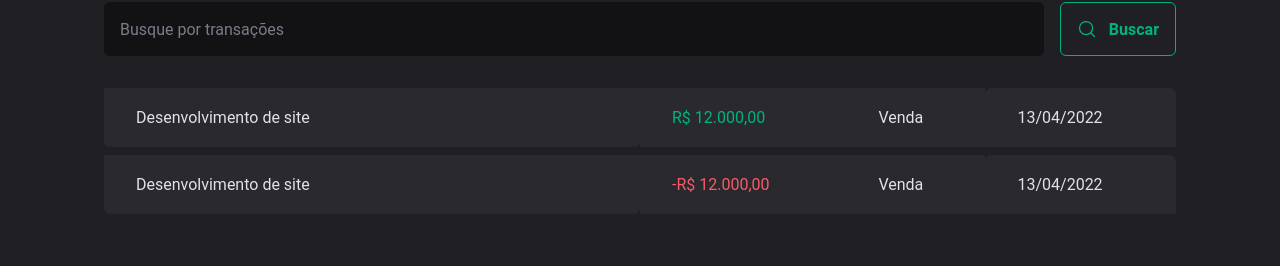
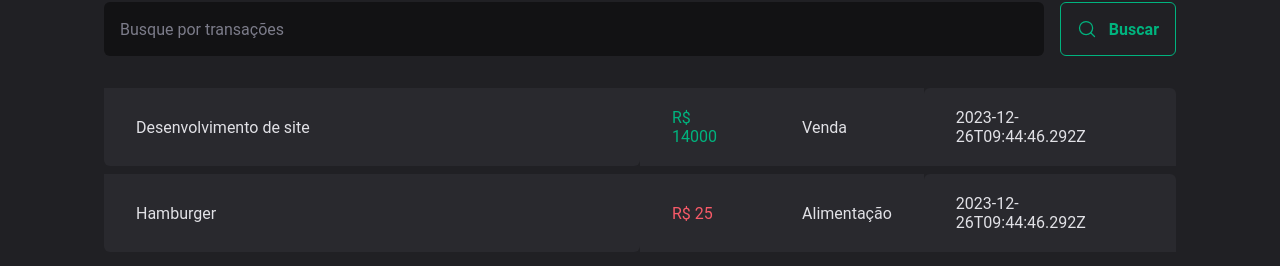
Before and after one commit to reciokaue/my-money, a React (Vite) app: page / in a window 1280 px wide. Shown: the part 272-538 px from the top of the page. Built offline with nearby package versions, Linux system fonts and the light colour scheme; data requests are answered from the project's data file.

Commit message:
home: transactions fetch

```diff
--- a/src/pages/Transactions/index.tsx
+++ b/src/pages/Transactions/index.tsx
@@ -1,9 +1,32 @@
+import { useEffect, useState } from 'react'
 import { Header } from '../../components/Header'
 import { SearchForm } from '../../components/SearchForm'
 import { Summary } from '../../components/Summary'
 import { PriceHighlight, Table, TransactionsContainer } from './styles'
 
+interface Transaction {
+  id: number
+  description: string
+  type: 'income' | 'outcome'
+  category: string
+  price: number
+  createdAt: string
+}
+
 export function Transactions() {
+  const [transactions, setTransactions] = useState<Transaction[]>([])
+
+  async function loadTransactions() {
+    const response = await fetch('http://localhost:3333/transactions')
+    const data = await response.json()
+
+    setTransactions(data)
+  }
+
+  useEffect(() => {
+    loadTransactions()
+  }, [])
+
   return (
     <div>
       <Header />
@@ -13,22 +36,18 @@
         <SearchForm />
         <Table>
           <tbody>
-            <tr>
-              <td width="50%">Desenvolvimento de site</td>
-              <td>
-                <PriceHighlight variant="income">R$ 12.000,00</PriceHighlight>
-              </td>
-              <td>Venda</td>
-              <td>13/04/2022</td>
-            </tr>
-            <tr>
-              <td width="50%">Desenvolvimento de site</td>
-              <td>
-                <PriceHighlight variant="outcome">-R$ 12.000,00</PriceHighlight>
-              </td>
-              <td>Venda</td>
-              <td>13/04/2022</td>
-            </tr>
+            {transactions.map((item) => (
+              <tr key={item.id}>
+                <td width="50%">{item.description}</td>
+                <td>
+                  <PriceHighlight variant={item.type}>
+                    R$ {item.price}
+                  </PriceHighlight>
+                </td>
+                <td>{item.category}</td>
+                <td>{item.createdAt}</td>
+              </tr>
+            ))}
           </tbody>
         </Table>
       </TransactionsContainer>
```
